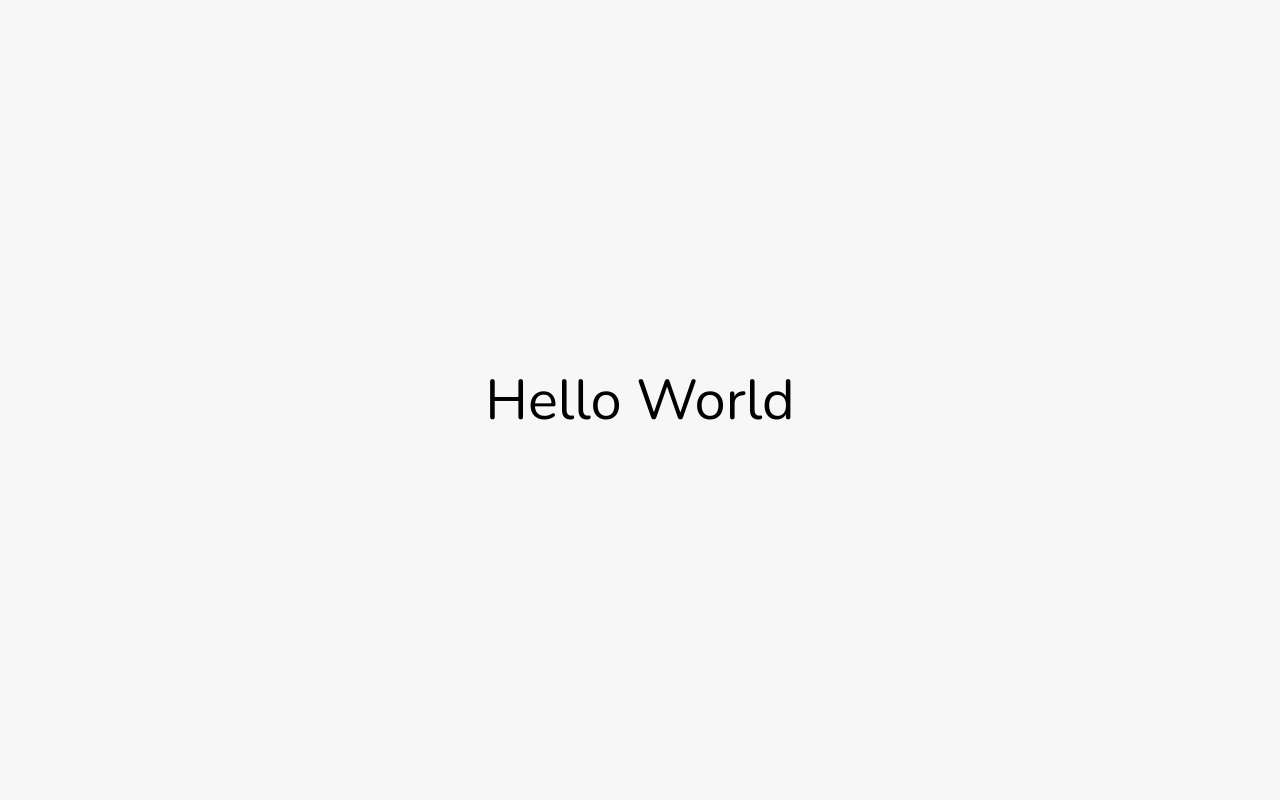
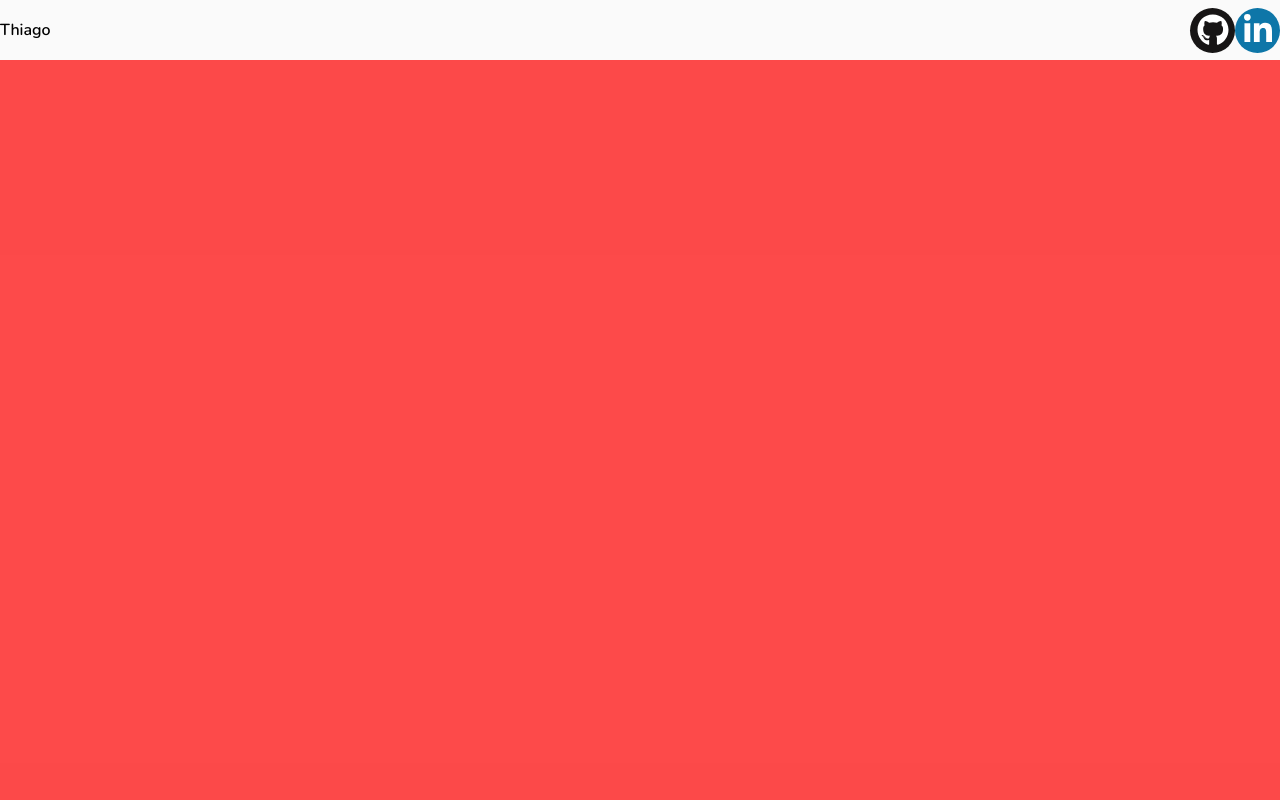
Before and after one commit to othiagodev/portfolio, a React (Create React App) app: page / in a window 1280 px wide. Shown: the top 800 px of the page. Built offline with nearby package versions, Linux system fonts and the light colour scheme.

Commit message:
header test

```diff
--- a/package.json
+++ b/package.json
@@ -10,9 +10,13 @@
     "@types/node": "^12.19.1",
     "@types/react": "^16.9.53",
     "@types/react-dom": "^16.9.8",
+    "npm": "^6.14.8",
     "react": "^17.0.1",
     "react-dom": "^17.0.1",
+    "react-icons": "^3.11.0",
     "react-scripts": "4.0.0",
+    "run": "^1.4.0",
+    "serve": "^11.3.2",
     "typescript": "^4.0.3",
     "web-vitals": "^0.2.4"
   },
--- a/src/styles/views/home.css
+++ b/src/styles/views/home.css
@@ -1,11 +1,45 @@
-div#home {
-  height: 100vh;
+div#home > .header {
+  height: 60px;
+  background-color: #FAFAFA;
+  display: flex;
+  justify-content: space-between;
+  align-items: center;
+}
+
+div#home > .header > .social-network li {
+  list-style-type: none;
+  display: flex;
+  flex-direction: row;
+}
+
+div#home > .header > .social-network a {
+  height: 45px;
+  width: 45px;
+  border-radius: 22.5px;
   display: flex;
   justify-content: center;
   align-items: center;
 }
 
-div#home > h1 {
-  font-size: 3.5rem;
-  font-weight: 400;
+div#home > .header > .social-network a.github {
+  background-color: #171515;
 }
+
+div#home > .header > .social-network a.linkedin {
+  background-color: #0E76A8;
+}
+
+div#home > .red {
+  height: 100vh;
+  background-color: rgb(255, 0, 0, 0.7);
+}
+
+div#home > .green {
+  height: 100vh;
+  background-color: rgb(0, 255, 0, 0.7);
+}
+
+div#home > .blue {
+  height: 100vh;
+  background-color: rgb(0, 0, 255, 0.7);
+}
--- a/src/views/Home.tsx
+++ b/src/views/Home.tsx
@@ -1,12 +1,42 @@
+/* eslint-disable arrow-body-style */
 import React from 'react';
 import '../styles/views/home.css';
+import { FaGithub, FaLinkedinIn } from 'react-icons/fa';
 
-function Home() {
+export default function Home() {
+  const socialNetworkData = [
+    {
+      name: 'github',
+      url: 'https://github.com/othiagodev',
+      icon: (<FaGithub size={32} color="#FFF" />),
+    },
+    {
+      name: 'linkedin',
+      url: 'https://www.linkedin.com/othiagodev',
+      icon: (<FaLinkedinIn size={32} color="#FFF" />),
+    },
+  ];
   return (
     <div id="home">
-      <h1>Hello World</h1>
+      <header className="header">
+        <div className="my-name">
+          <span>Thiago</span>
+        </div>
+        <nav className="social-network">
+          <ul>
+            <li>
+              {socialNetworkData.map((data) => {
+                return (
+                  <a className={data.name} href={data.url}>{data.icon}</a>
+                );
+              })}
+            </li>
+          </ul>
+        </nav>
+      </header>
+      <div className="red" />
+      <div className="green" />
+      <div className="blue" />
     </div>
   );
 }
-
-export default Home;
```
Also changed, not shown: .eslintrc.json, 2 other files (tests, documents, lock files or other folders).
